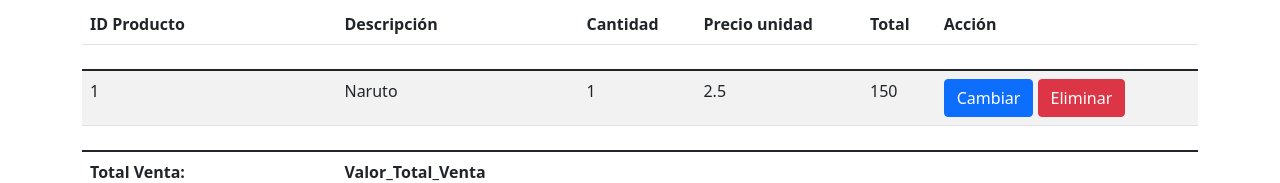
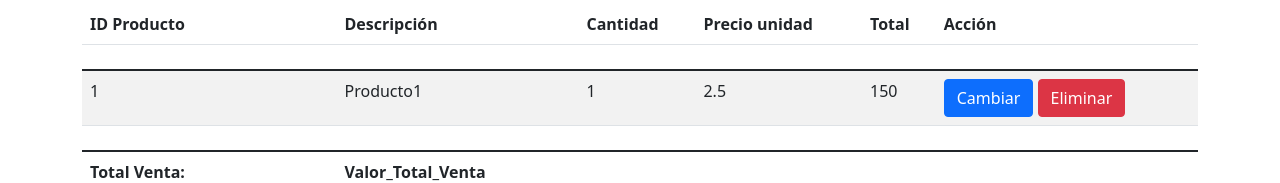
Before and after one commit to juliandcarvajal/Equipo-Argonautas, a React (Create React App) app: page /GestorVentas in a window 1280 px wide. Shown: the part 122-305 px from the top of the page. Built offline with nearby package versions, Linux system fonts and the light colour scheme.

Commit message:
commit julian

```diff
--- a/src/pages/gestorVentas.jsx
+++ b/src/pages/gestorVentas.jsx
@@ -13,7 +13,7 @@ import {
 } from "reactstrap";
 
 const data = [
-  { ID_Producto: 1, des_Producto: "Naruto", Cantidad: 1, Precio_Unitario:2.5, Precio_Total:150, vendedor:"Dario"},
+  { ID_Producto: 1, des_Producto: "Producto1", Cantidad: 1, Precio_Unitario:2.5, Precio_Total:150, vendedor:"Dario"},
 
 ];
 
@@ -107,6 +107,9 @@ class GestorVentas extends React.Component {
   };
 
   insertar= ()=>{
+
+
+
     var valorNuevo= {...this.state.form};
 
     var lista= this.state.data;
```
